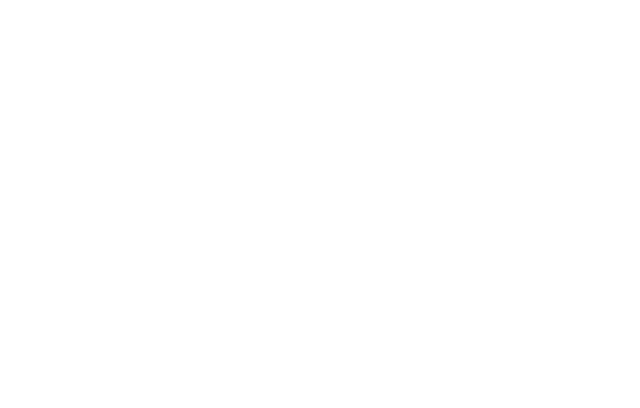
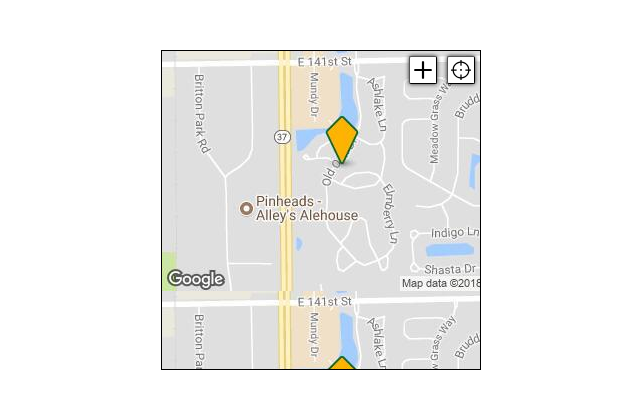
Before and after one commit to klcantrell/hydrabase, a plain HTML site: page index.html in a window 1280 px wide. Shown: the whole page, without its empty margins (319-959 px from the left). Drawn offline with Linux system fonts and the light colour scheme.

Commit message:
added map placeholder component

```diff
--- a/index.html
+++ b/index.html
@@ -5,8 +5,39 @@
   <meta name="viewport" content="width=device-width, initial-scale=1.0">
   <meta http-equiv="X-UA-Compatible" content="ie=edge">
   <title>Team Red</title>
+  <link rel="stylesheet" href="src/main.css">
 </head>
 <body>
-
+  <div class="map">
+    <div class="map__buttons">
+      <button class="map__add-btn map__btn">
+        <svg width="20" height="20" viewBox="0 0 448 512">
+            <path
+              d="M436 228H252V44c0-6.6-5.4-12-12-12h-32c-6.6 0-12 5.4-12 12v184H12c-6.6
+                0-12 5.4-12 12v32c0 6.6 5.4 12 12 12h184v184c0 6.6 5.4 12 12 12h32c6.6
+                0 12-5.4 12-12V284h184c6.6 0 12-5.4 12-12v-32c0-6.6-5.4-12-12-12z">
+            </path>
+          </svg>
+      </button>
+      <button class="map__findMe-btn map__btn">
+          <svg width="20" height="20" viewBox="0 0 512 512">
+            <path
+              d="M506 240h-34.591C463.608 133.462 378.538 48.392 272 40.591V6a6
+                6 0 0 0-6-6h-20a6 6 0 0 0-6 6v34.591C133.462 48.392 48.392 133.462
+                40.591 240H6a6 6 0 0 0-6 6v20a6 6 0 0 0 6 6h34.591C48.392 378.538 133.462
+                463.608 240 471.409V506a6 6 0 0 0 6 6h20a6 6 0 0 0 6-6v-34.591C378.538
+                463.608 463.608 378.538 471.409 272H506a6 6 0 0 0 6-6v-20a6 6 0 0
+                0-6-6zM272 439.305V374a6 6 0 0 0-6-6h-20a6 6 0 0 0-6 6v65.305C151.282
+                431.711 80.315 361.031 72.695 272H138a6 6 0 0 0 6-6v-20a6 6 0 0 0-6-6H72.695C80.289
+                151.282 150.969 80.316 240 72.695V138a6 6 0 0 0 6 6h20a6 6 0 0 0 6-6V72.695C360.718
+                80.289 431.685 150.969 439.305 240H374a6 6 0 0 0-6 6v20a6 6 0 0 0 6
+                6h65.305C431.711 360.718 361.031 431.684 272 439.305zM280 256c0 13.255-10.745
+                24-24 24s-24-10.745-24-24 10.745-24 24-24 24 10.745 24 24z">
+            </path>
+          </svg>
+      </button>
+    </div>
+    <div class="map__content"></div>
+  </div>
 </body>
 </html>
--- /dev/null
+++ b/src/main.css
@@ -0,0 +1,49 @@
+:root {
+  box-sizing: border-box;
+}
+
+*,
+*::before,
+*::after {
+  box-sizing: inherit;
+}
+
+body {
+  width: 100vw;
+  height: 100vh;
+  margin: 0;
+}
+
+.map {
+  position: relative;
+  border: 1px solid black;
+  width: 320px;
+  height: 320px;
+  margin: 50px auto;
+}
+
+.map__buttons {
+  position: absolute;
+  width: 100%;
+  display: flex;
+  justify-content: flex-end;
+}
+
+.map__btn {
+  margin: 5px;
+  padding: 3px;
+  display: flex;
+  justify-content: center;
+  align-items: center;
+  border-width: 1px;
+  border-radius: 2px;
+  outline: none;
+  background-color: white;
+  box-shadow: 0 0 4px rgb(39, 39, 39);
+}
+
+.map__content {
+  background-image: url("./images/map-placeholder.jpg");
+  width: 100%;
+  height: 100%;
+}
```
Also changed, not shown: src/images/map-placeholder.jpg (added).
